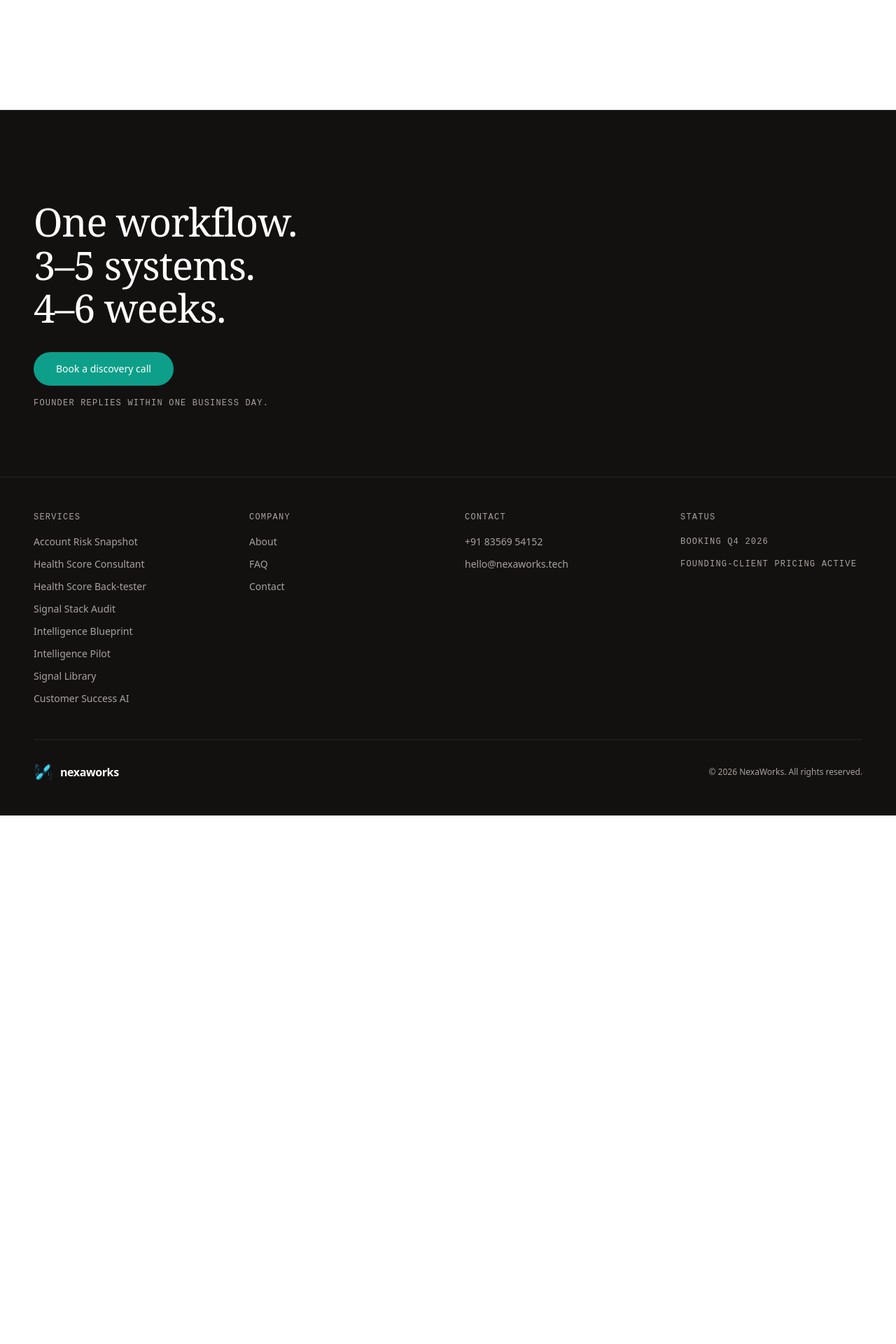
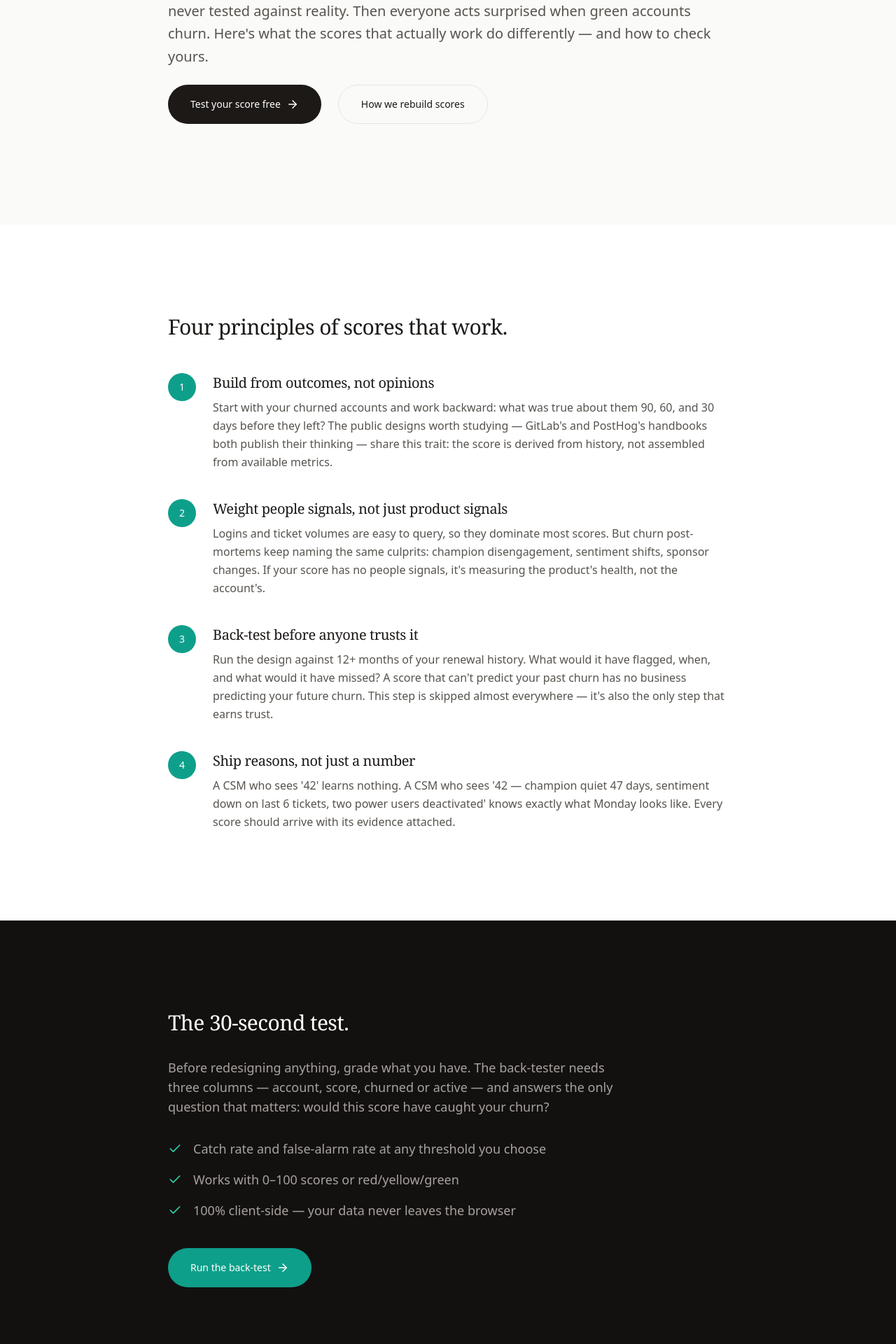
Before and after one commit to sahilghewari/NexaWorks-v4, a Next.js app: page /guides/customer-health-score in a window 1280 px wide. Before the commit this address had no page. Shown: the part 700-2620 px from the top of the page at 70% size. Before the commit the page ends 1865 px from the top, so only its background shows below. Built offline with nearby package versions, Linux system fonts and the light colour scheme.

Commit message:
Add /guides/customer-health-score (strategy #13)

```diff
--- /dev/null
+++ b/src/app/guides/customer-health-score/page.tsx
@@ -0,0 +1,154 @@
+import Link from "next/link";
+import { ArrowRight, Check } from "lucide-react";
+
+export const metadata = {
+  title: "Customer Health Scores That Predict Churn — and How to Test Yours | NexaWorks",
+  description:
+    "What separates health scores that predict churn from the ones that decorate dashboards: design principles from public models, the back-testing method, and how to test your own score in 30 seconds.",
+  alternates: { canonical: "/guides/customer-health-score" },
+};
+
+const principles = [
+  {
+    title: "Build from outcomes, not opinions",
+    text: "Start with your churned accounts and work backward: what was true about them 90, 60, and 30 days before they left? The public designs worth studying — GitLab's and PostHog's handbooks both publish their thinking — share this trait: the score is derived from history, not assembled from available metrics.",
+  },
+  {
+    title: "Weight people signals, not just product signals",
+    text: "Logins and ticket volumes are easy to query, so they dominate most scores. But churn post-mortems keep naming the same culprits: champion disengagement, sentiment shifts, sponsor changes. If your score has no people signals, it's measuring the product's health, not the account's.",
+  },
+  {
+    title: "Back-test before anyone trusts it",
+    text: "Run the design against 12+ months of your renewal history. What would it have flagged, when, and what would it have missed? A score that can't predict your past churn has no business predicting your future churn. This step is skipped almost everywhere — it's also the only step that earns trust.",
+  },
+  {
+    title: "Ship reasons, not just a number",
+    text: "A CSM who sees '42' learns nothing. A CSM who sees '42 — champion quiet 47 days, sentiment down on last 6 tickets, two power users deactivated' knows exactly what Monday looks like. Every score should arrive with its evidence attached.",
+  },
+];
+
+const faqs = [
+  {
+    q: "How do I test my current score right now?",
+    a: "Use the free Health Score Back-tester: paste a CSV of accounts, scores, and churn outcomes, and it computes your catch rate and false-alarm rate at any threshold — entirely in your browser, nothing uploaded. Most teams get an uncomfortable answer in under a minute.",
+  },
+  {
+    q: "What catch rate should we aim for?",
+    a: "In a 2026 poll of CS leaders, 82% said their health score caught less than half of churn — so anything above 50% already beats most teams. Above 75% is strong. But the number matters less than the trend: is the score getting better as you learn, or has it been the same untested formula for two years?",
+  },
+  {
+    q: "Should we build the score in our CS platform or our warehouse?",
+    a: "Wherever the data already lives and the CSMs already look. The platform vs warehouse debate is secondary — what matters is that the score is computed from joined sources (CRM + tickets + calls + product), not from whichever single system was easiest.",
+  },
+];
+
+export default function HealthScoreGuidePage() {
+  return (
+    <>
+      <section className="sp-section" style={{ backgroundColor: "var(--nw-canvas)" }}>
+        <div className="container-nw max-w-4xl pt-16">
+          <p className="eyebrow mb-6" style={{ color: "var(--nw-accent)" }}>
+            Guide
+          </p>
+          <h1 className="mb-6" style={{ color: "var(--nw-ink)" }}>
+            Customer health scores that predict churn — and how to test yours.
+          </h1>
+          <p className="text-xl leading-relaxed mb-6" style={{ color: "var(--nw-ink-soft)" }}>
+            Most health scores are built from what was easy to query, tuned by opinion, and
+            never tested against reality. Then everyone acts surprised when green accounts
+            churn. Here&apos;s what the scores that actually work do differently — and how
+            to check yours.
+          </p>
+          <div className="flex flex-col sm:flex-row gap-6 pb-4">
+            <Link
+              href="/tools/health-score-back-tester"
+              className="inline-flex h-14 items-center justify-center rounded-full px-8 text-sm font-medium text-white transition-colors"
+              style={{ backgroundColor: "var(--nw-ink)" }}
+            >
+              Test your score free <ArrowRight size={18} className="ml-2" />
+            </Link>
+            <Link
+              href="/customer-success-ai/health-score"
+              className="inline-flex h-14 items-center justify-center rounded-full px-8 text-sm font-medium transition-colors"
+              style={{ border: "1px solid var(--nw-line-light)", color: "var(--nw-ink)" }}
+            >
+              How we rebuild scores
+            </Link>
+          </div>
+        </div>
+      </section>
+
+      <section className="sp-section" style={{ backgroundColor: "white" }}>
+        <div className="container-nw max-w-4xl">
+          <h2 className="text-3xl mb-12" style={{ color: "var(--nw-ink)" }}>
+            Four principles of scores that work.
+          </h2>
+          <div className="space-y-10">
+            {principles.map((p, i) => (
+              <div key={p.title} className="flex gap-6 items-start">
+                <div
+                  className="flex-shrink-0 w-10 h-10 rounded-full flex items-center justify-center text-sm font-medium"
+                  style={{ backgroundColor: "var(--nw-accent)", color: "white" }}
+                >
+                  {i + 1}
+                </div>
+                <div>
+                  <h3 className="text-xl mb-2" style={{ color: "var(--nw-ink)" }}>{p.title}</h3>
+                  <p className="leading-relaxed" style={{ color: "var(--nw-ink-soft)" }}>{p.text}</p>
+                </div>
+              </div>
+            ))}
+          </div>
+        </div>
+      </section>
+
+      <section className="sp-section" style={{ backgroundColor: "var(--nw-dark)" }}>
+        <div className="container-nw max-w-4xl">
+          <h2 className="text-3xl mb-8 text-white">The 30-second test.</h2>
+          <p className="text-lg mb-8 max-w-2xl" style={{ color: "var(--nw-dark-soft)" }}>
+            Before redesigning anything, grade what you have. The back-tester needs three
+            columns — account, score, churned or active — and answers the only question
+            that matters: would this score have caught your churn?
+          </p>
+          <ul className="space-y-4">
+            {[
+              "Catch rate and false-alarm rate at any threshold you choose",
+              "Works with 0–100 scores or red/yellow/green",
+              "100% client-side — your data never leaves the browser",
+            ].map((item) => (
+              <li key={item} className="flex items-start gap-4 text-lg" style={{ color: "var(--nw-warm-400)" }}>
+                <Check size={20} className="mt-1 flex-shrink-0" strokeWidth={2} style={{ color: "var(--nw-accent-glow)" }} />
+                {item}
+              </li>
+            ))}
+          </ul>
+          <div className="mt-10">
+            <Link
+              href="/tools/health-score-back-tester"
+              className="inline-flex h-14 items-center justify-center rounded-full px-8 text-sm font-medium text-white transition-colors"
+              style={{ backgroundColor: "var(--nw-accent)" }}
+            >
+              Run the back-test <ArrowRight size={18} className="ml-2" />
+            </Link>
+          </div>
+        </div>
+      </section>
+
+      <section className="sp-section" style={{ backgroundColor: "var(--nw-canvas)" }}>
+        <div className="container-nw max-w-4xl">
+          <h2 className="text-3xl mb-10" style={{ color: "var(--nw-ink)" }}>
+            Questions, answered honestly.
+          </h2>
+          <div className="space-y-8">
+            {faqs.map((faq) => (
+              <div key={faq.q} className="pb-8" style={{ borderBottom: "1px solid var(--nw-line-light)" }}>
+                <h3 className="text-xl mb-3" style={{ color: "var(--nw-ink)" }}>{faq.q}</h3>
+                <p className="leading-relaxed" style={{ color: "var(--nw-ink-soft)" }}>{faq.a}</p>
+              </div>
+            ))}
+          </div>
+        </div>
+      </section>
+    </>
+  );
+}
```
